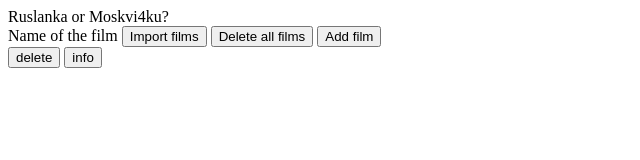
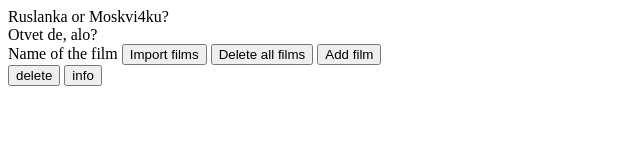
Before and after one commit to oleksandr751/testproject, a plain HTML site: page index.html in a window 1280 px wide. Shown: the whole page, without its empty margins (0-640 px from the left). Drawn offline with Linux system fonts and the light colour scheme.

Commit message:
answer pleace

```diff
--- a/index.html
+++ b/index.html
@@ -10,6 +10,9 @@
 <body>
     <div>
         Ruslanka or Moskvi4ku?
+    </div>
+    <div>
+        Otvet de, alo?
     </div>
     <div>
         <div>
```
